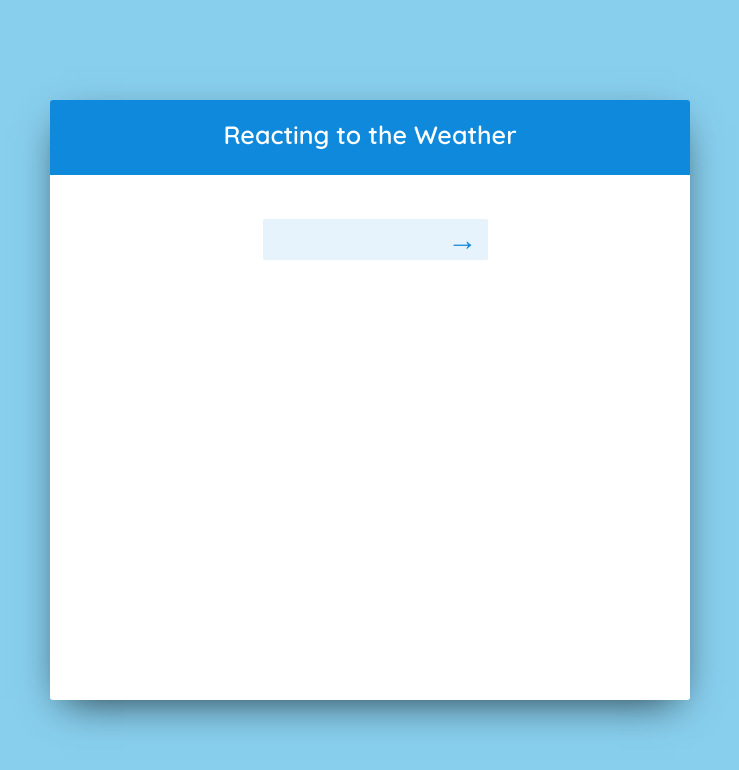
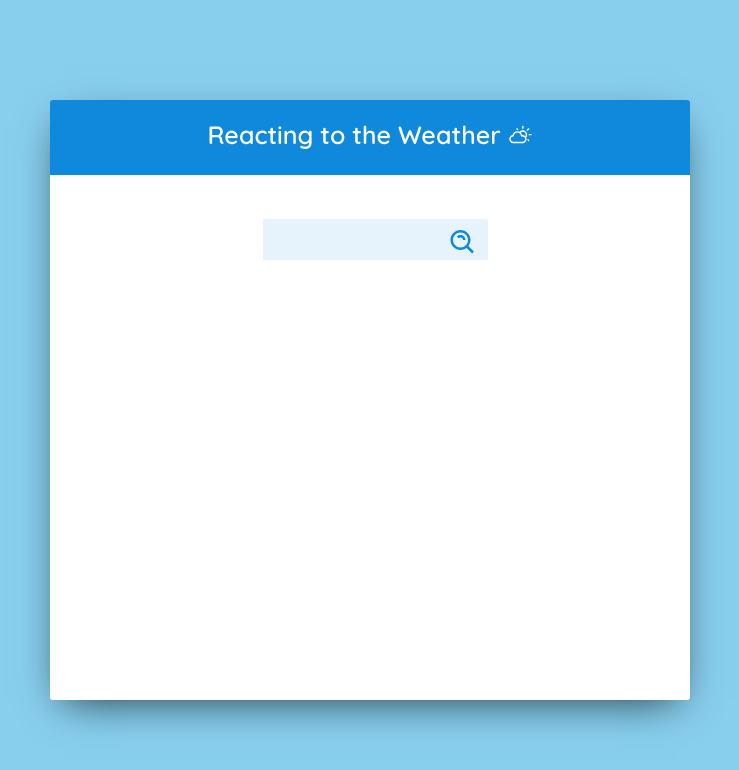
Before and after one commit to daggn3/React-Weather, a React (Create React App) app: page / in a window 1280 px wide. Shown: the top 770 px of the page, without its empty margins (270-1009 px from the left). Built offline with nearby package versions, Linux system fonts and the light colour scheme.

Commit message:
added icons

```diff
--- a/package.json
+++ b/package.json
@@ -11,6 +11,7 @@
     "node-sass": "^4.14.0",
     "react": "^16.13.1",
     "react-dom": "^16.13.1",
+    "react-icons": "^4.2.0",
     "react-router-dom": "^4.3.1",
     "react-scripts": "3.4.1"
   },
--- a/src/components/Header.js
+++ b/src/components/Header.js
@@ -1,10 +1,10 @@
 import React from 'react';
-
+import { WiDayCloudy } from 'react-icons/wi';
 
 const Header = () => (
 
     <div className="header">
-        <h1 className="header__title">Reacting to the Weather</h1>
+        <h1 className="header__title">Reacting to the Weather <WiDayCloudy/> </h1>
     </div>
 )
 
--- a/src/components/Weather.js
+++ b/src/components/Weather.js
@@ -1,9 +1,15 @@
 import React, {useContext} from 'react';
 import Context from '../Contexts'
+
+
+
+
+
 const WeatherData = () => {
     const {weather, name} = useContext(Context)
 
     const {temp, humidity, pressure} = weather
+
     return (
         <div className="weather-data">
   <p className="weather__tagline">Current Weather Information for <span className="weather-data__city">{name}</span></p>
--- a/src/components/WeatherSearch.js
+++ b/src/components/WeatherSearch.js
@@ -1,4 +1,5 @@
 import React,  {useContext} from 'react';
+import { BiSearchAlt } from "react-icons/bi"
 
 import Context from "../Contexts"
 
@@ -10,7 +11,7 @@ const WeatherSearch = () => {
             <form onSubmit={fetchdata} className="weather-search__form">
             <input name="location" autoComplete="off" className="weather-search__input" type="text"/>
         <div className="weather-search__submit">
-            <button className="weather-search__button">&rarr;</button>
+            <button className="weather-search__button"><BiSearchAlt/></button>
             </div>
         </form>
         </div>
```
Also changed, not shown: 1 other file (tests, documents, lock files or other folders).
